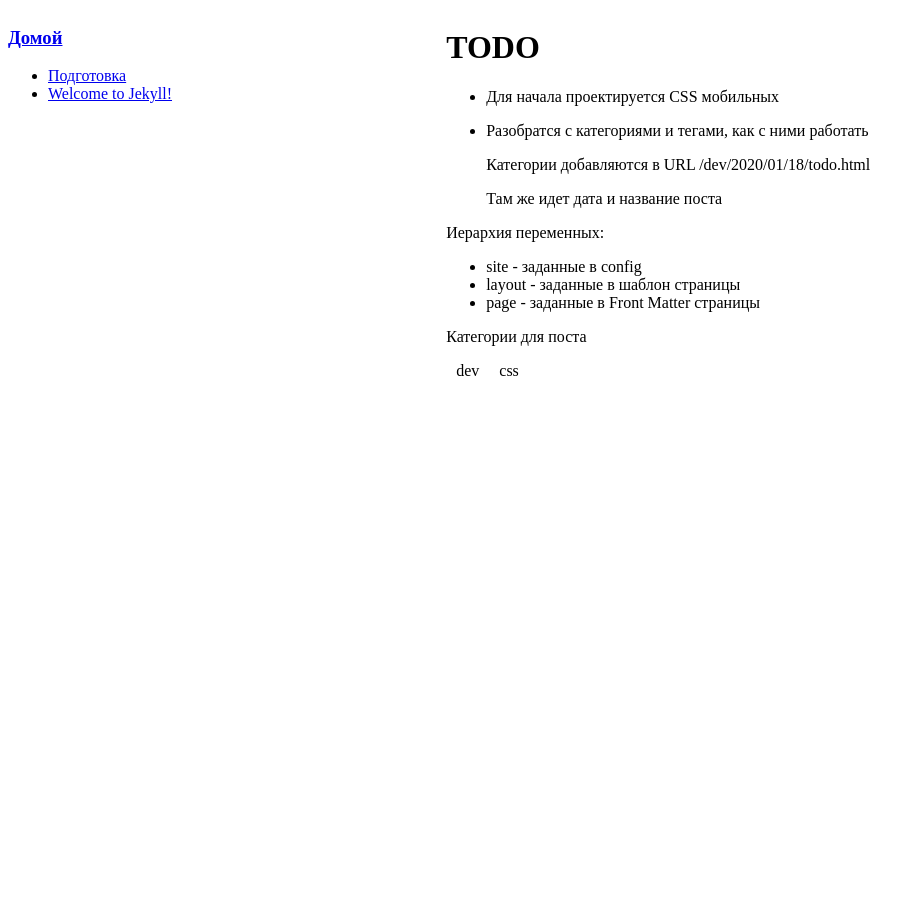
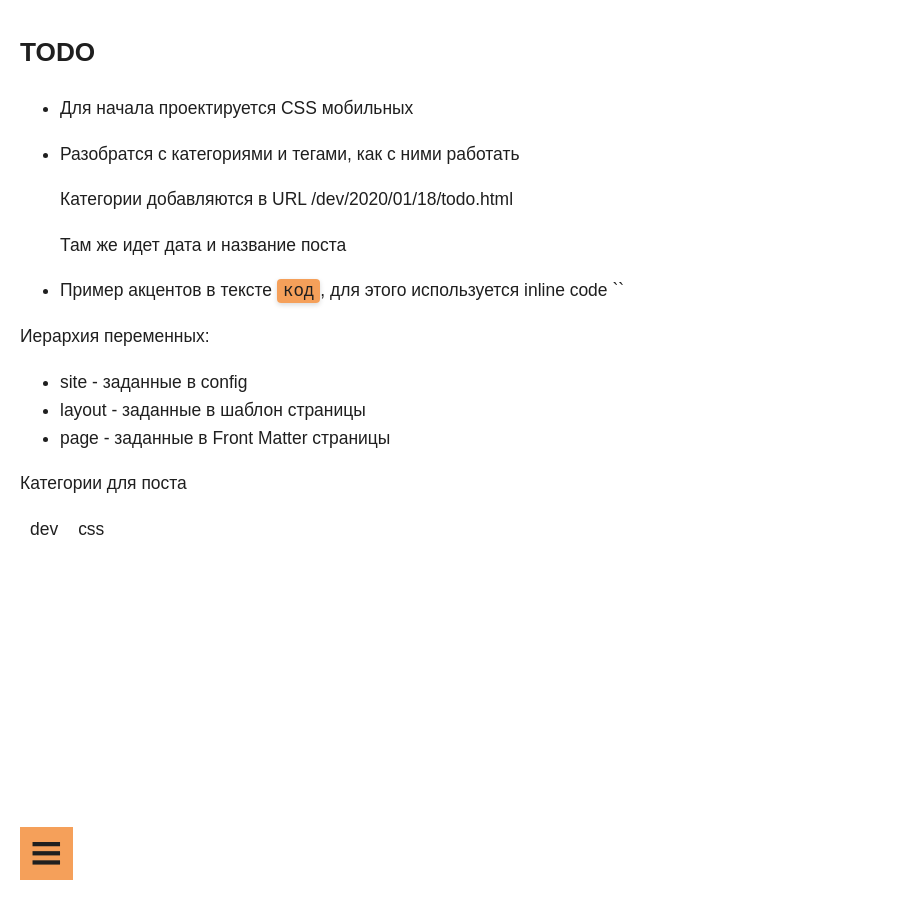
Before and after one commit to guest363/blog, a Jekyll site: the page built from _posts/2020-01-18-todo.md, in a window 1280 px wide. Shown: the whole page, without its empty margins (0-924 px from the left). Built offline with Jekyll 4.4.1, drawn with Linux system fonts in a browser that asks for light colours.

Commit message:
Стилизация

```diff
--- a/_includes/footer.html
+++ b/_includes/footer.html
@@ -0,0 +1,3 @@
+<footer>
+
+</footer>
--- /dev/null
+++ b/_includes/hamburger.html
@@ -0,0 +1,24 @@
+<button class="hamburger" id="hamburger" aria-expanded="false"><span class="screen-reader-text">Menu</span>
+    <svg class="icon icon-hamburger" aria-hidden="true" version="1.1" xmlns="http://www.w3.org/2000/svg"
+        xmlns:xlink="http://www.w3.org/1999/xlink" x="0px" y="0px" viewBox="0 0 100 100">
+        <g class="svg-hamburger">
+            <path class="line line-1" d="M5 13h90v14H5z" />
+            <path class="line line-2" d="M5 43h90v14H5z" />
+            <path class="line line-3" d="M5 73h90v14H5z" />
+        </g>
+    </svg>
+</button>
+
+<script>
+    const hamburgerInit = () => {
+        const button = document.getElementById('hamburger');
+        const nav = document.getElementById('nav');
+        button.onclick = () => {
+            button.classList.toggle("opened");
+            nav.classList.toggle("nav--hide");
+        };
+    }
+    document.addEventListener("DOMContentLoaded", function (event) {
+        hamburgerInit();
+    });
+</script>
--- a/_includes/head.html
+++ b/_includes/head.html
@@ -1,2 +1,11 @@
 <meta property="og:image" content="https://guides.hexlet.io/images/jekyll/jekyll.jpg">
 <link rel="stylesheet" type="text/css" href="{{ site.baseurl }}/css/style.css">
+<link rel="stylesheet" type="text/css" href="{{ site.baseurl }}/css/constants.css">
+<link rel="stylesheet" type="text/css" href="{{ site.baseurl }}/css/fonts.css">
+<link rel="stylesheet" type="text/css" href="{{ site.baseurl }}/css/hamburger.css">
+<link rel="stylesheet" type="text/css" href="{{ site.baseurl }}/css/nav.css">
+<meta name="viewport" content="width=device-width">
+<meta charset="utf-8">
+<meta name="description" content="Пишу о спорте, воспитании детей, программировании,
+прочитанных книгах. Структурирую собственные мысли.">
+<title>Блог </title>
--- /dev/null
+++ b/_includes/nav.html
@@ -0,0 +1,10 @@
+<nav id="nav" class="nav--hide">
+    <h3 class="menu_link"><a href="{{ site.baseurl }}/">Домой</a></h3>
+      <ul>
+          {% for post in site.posts %}
+            <li class="menu_link">
+              <a href="{{ post.url | prepend:site.baseurl }}">{{ post.title }}</a>
+            </li>
+          {% endfor %}
+        </ul>
+  </nav>
--- a/_layouts/post.html
+++ b/_layouts/post.html
@@ -3,20 +3,12 @@
 {% include head.html %}
 <body>
   {% include header.html %}
+  {% include hamburger.html %}
   <div class="blog">
-    <div class="nav">
-      <h3><a href="{{ site.baseurl }}/">Домой</a></h3>
-        <ul>
-            {% for post in site.posts %}
-              <li>
-                <a href="{{ post.url | prepend:site.baseurl }}">{{ post.title }}</a>
-              </li>
-            {% endfor %}
-          </ul>
-    </div>
-    <div class="main">
-        {{ content }}
-      </div>
+    {% include nav.html %}
+    <article>
+      {{ content }}
+    </article>
     {% include footer.html %}
   </div>
 </body>
--- a/_posts/2020-01-18-todo.md
+++ b/_posts/2020-01-18-todo.md
@@ -12,6 +12,7 @@ tags: [dev, css]
   Категории добавляются в URL /dev/2020/01/18/todo.html
 
   Там же идет дата и название поста
+* Пример акцентов в тексте `код`, для этого используется inline code \`\`
 
 
 
--- /dev/null
+++ b/css/constants.css
@@ -0,0 +1,12 @@
+html {
+    --color-black: #1f1f1f;
+    --color-title: var(--color-black);
+    --color-text: var(--color-black);
+    --color-background: #fff;
+    --color-border: #e1e1e1;
+    --color-accent: #f5a05a;
+    --color-hover: rgba(245,166,35,0.15);
+
+    --shadow-above: 0 2px 5px rgba(0,0,0,0.15);
+    --text-side: 20px;
+}
--- /dev/null
+++ b/css/fonts.css
@@ -0,0 +1,11 @@
+html {
+    /* font-size: calc([minimum size] + ([maximum size] - [minimum size]) *
+        ((100vw - [minimum viewport width]) / ([maximum viewport width] - [minimum viewport width]))); */
+    font-size: calc(14px + (22 - 14) * ((100vw - 300px) / (2560 - 300)));
+    font-family: sans-serif;
+    color: var(--color-black);
+}
+
+code, kbd, pre {
+    font-family: monospace;
+}
--- /dev/null
+++ b/css/hamburger.css
@@ -0,0 +1,59 @@
+
+.hamburger {
+    position: absolute;
+    bottom: 20px;
+    left: 20px;
+  font-size: 0.875em;
+  padding: 0.75em;
+}
+
+.icon {
+	display: inline-block;
+	fill: currentColor;
+	height: 1em;
+	width: 1em;
+	vertical-align: middle;
+	position: relative; /* Align more nicely with capital letters */
+	top: -0.0625em;
+}
+
+/* Menu toggle styles. */
+
+.icon-hamburger {
+	width: 2em;
+    height: 2em;
+  top: 0;
+}
+
+/* Animate menu icon (lines). */
+.svg-hamburger .line {
+  opacity: 1;
+  transform: rotate(0) translateY(0) translateX(0);
+  transform-origin: 1em 1em;
+  transition: transform 0.3s ease-in-out, opacity 0.2s ease-in-out;
+}
+.svg-hamburger .line-1 {
+  transform-origin: 1em 2.5em;
+}
+.svg-hamburger .line-3 {
+  transform-origin: 1em 5em;
+}
+
+.hamburger.opened .svg-hamburger .line-1 {
+  transform: rotate(45deg) translateY(0) translateX(0);
+}
+.hamburger.opened .svg-hamburger .line-2 {
+  opacity: 0;
+}
+.hamburger.opened .svg-hamburger .line-3 {
+  transform: rotate(-45deg) translateY(0) translateX(0);
+}
+
+/* Text meant only for screen readers. */
+.screen-reader-text {
+	clip: rect(1px, 1px, 1px, 1px);
+	position: absolute !important;
+	height: 1px;
+	width: 1px;
+	overflow: hidden;
+}
--- /dev/null
+++ b/css/nav.css
@@ -0,0 +1,38 @@
+.nav--hide {
+    display: none !important;
+}
+#nav {
+    width: 100vw;
+    backdrop-filter: blur(15px);
+    background: transparent;
+    box-shadow: 1px 0 0 var(--color-border);
+    position: fixed;
+    flex-direction: column;
+    top: 0;
+    bottom: 0;
+    left: 0;
+    z-index: 2;
+    display: flex;
+    padding: 10px 20px;
+}
+#nav a {
+    text-decoration: none;
+    color: black;
+}
+#nav ul, #nav ol {
+        padding: 0;
+        margin: 0;
+}
+.menu_link{
+    display: block;
+    height: 33px;
+    padding: 0 9px;
+    overflow: hidden;
+    line-height: 33px;
+    color: var(--base-title);
+    text-overflow: ellipsis;
+    white-space: nowrap;
+    border-radius: 4px;
+    text-decoration: none;
+    font-style: normal;
+}
--- a/css/style.css
+++ b/css/style.css
@@ -1,7 +1,46 @@
+html {
+    background: var(--color-background);
+    line-height: 1.6;
+}
+body {
+    height: 100%;
+    margin: 0;
+}
+footer {
+  position: relative;
+}
+article{
+    box-sizing: border-box;
+    width: 100%;
+    padding: 0 var(--text-side);
+    min-height: 100%;
+}
+
+button,
+input[type="button"] {
+	border: none;
+	border-radius: 0;
+	background: var(--color-accent);
+	color: var(--color-title);
+    cursor: pointer;
+	display: inline-block;
+	padding: 1em 1.5em;
+	text-transform: uppercase;
+	transition: all 0.25s ease-in-out;
+}
+
+/* В такой класс транслируется джекилом inline code маркдауна */
+.highlighter-rouge {
+    padding: 2px 6px;
+    color: var(--color-title);
+    background: var(--color-accent);
+    border-radius: 4px;
+    box-shadow: var(--shadow-above);
+}
 .blog {
-    display: grid;
-    grid-gap: 2%;
-    grid-template-columns: 1fr 2fr;
+   display: flex;
+   flex-direction: column;
+   padding: 10px 0;
 }
 .tags{
     display: flex;
```
Also changed, not shown: _layouts/default.html (+4 -12 lines).
